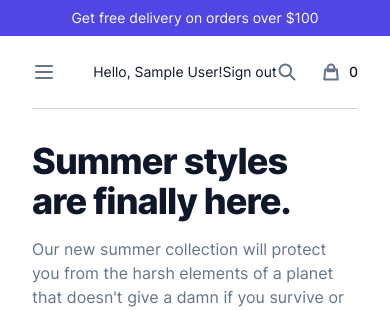
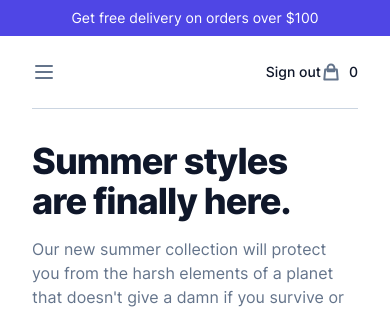
Before and after one commit to joaquinvaldezzz/ecommerce-website, a PHP site: page /index.php in a window 390 px wide. Shown: the top 311 px of the page. Run offline with PHP 8.4, Linux system fonts and the light colour scheme; the visitor is signed in with stand-in values (Sample User, id 1); style sheets or scripts are compiled from the project's sources.

Commit message:
Update header.php

```diff
--- a/includes/header.php
+++ b/includes/header.php
@@ -22,45 +22,30 @@
       <?php
       session_start();
 
-      if (!isset($_SESSION['first_name'])) {
+      if (!isset($_SESSION['email_address'])) {
         echo '<div class="hidden md:flex md:items-center">
           <a class="text-sm font-medium" href="/ecommerce-website/sign-in.php">Sign in</a>
           <span class="select-none text-sm text-slate-300 md:mx-6 lg:mx-8">|</span>
           <a class="text-sm font-medium" href="/ecommerce-website/sign-up.php">Create an account</a>
         </div>';
       } else {
-        echo '<p class="text-sm">Hello, ' . $_SESSION['first_name'] . '!</p>';
-        echo '<a class="text-sm" href="/ecommerce-website/sign-out.php">Sign out</a>';
+        echo '<a class="text-sm font-medium" href="/ecommerce-website/sign-out.php">Sign out</a>';
       }
       ?>
 
       <div class="flex items-center md:ml-6 lg:ml-8">
-        <button>
+        <a class="flex items-center" href="/ecommerce-website/shopping-cart.php">
           <svg class="h-5 w-5 text-slate-500" fill="none" viewBox="0 0 20 20">
             <path
               stroke="currentColor"
               stroke-linecap="round"
               stroke-linejoin="round"
               stroke-width="2"
-              d="m17.5 17.5-5-5 5 5Zm-3.333-9.167a5.833 5.833 0 1 1-11.666 0 5.833 5.833 0 0 1 11.666 0Z"
+              d="M13.333 9.167V5.833a3.333 3.333 0 0 0-6.666 0v3.334h6.666ZM4.167 7.5h11.666l.834 10H3.333l.834-10Z"
             />
           </svg>
-        </button>
-
-        <div class="ml-6 lg:ml-8">
-          <a class="flex items-center" href="/ecommerce-website/shopping-cart.php">
-            <svg class="h-5 w-5 text-slate-500" fill="none" viewBox="0 0 20 20">
-              <path
-                stroke="currentColor"
-                stroke-linecap="round"
-                stroke-linejoin="round"
-                stroke-width="2"
-                d="M13.333 9.167V5.833a3.333 3.333 0 0 0-6.666 0v3.334h6.666ZM4.167 7.5h11.666l.834 10H3.333l.834-10Z"
-              />
-            </svg>
-            <div class="ml-2 text-sm font-medium">0</div>
-          </a>
-        </div>
+          <div class="ml-2 text-sm font-medium">0</div>
+        </a>
       </div>
     </div>
   </nav>
```
